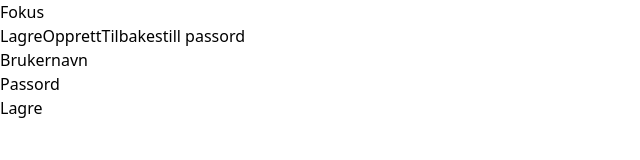
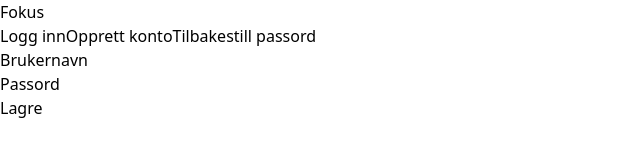
Before and after one commit to kasantix-design/FokusChat, a React (Vite) app: page / in a window 1280 px wide. Shown: the top 160 px of the page, without its empty margins (0-640 px from the left). Built offline with nearby package versions, Linux system fonts and the light colour scheme.

Commit message:
Refactor mode switch buttons for clarity

```diff
--- a/src/App.tsx
+++ b/src/App.tsx
@@ -135,12 +135,27 @@ function App() {
         <div className="bg-white dark:bg-gray-800 p-8 rounded-lg shadow-lg w-full max-w-md">
           <h1 className="text-3xl font-bold mb-6 text-center text-blue-600 dark:text-blue-400">{t.appName}</h1>
 
-          {/* MODE SWITCH */}
-          <div className="flex justify-center gap-4 mb-6 text-sm">
-            <button onClick={() => { setAuthMode('login'); setError(''); setSuccessMsg(''); }} className={`px-3 py-1 rounded ${authMode === 'login' ? 'bg-blue-100 text-blue-700 font-bold' : 'text-gray-500'}`}>{t.save}</button>
-            <button onClick={() => { setAuthMode('register'); setError(''); setSuccessMsg(''); }} className={`px-3 py-1 rounded ${authMode === 'register' ? 'bg-green-100 text-green-700 font-bold' : 'text-gray-500'}`}>{t.create}</button>
-            <button onClick={() => { setAuthMode('reset'); setError(''); setSuccessMsg(''); }} className={`px-3 py-1 rounded ${authMode === 'reset' ? 'bg-yellow-100 text-yellow-700 font-bold' : 'text-gray-500'}`}>{t.resetPassword}</button>
-          </div>
+          {/* MODE SWITCH - Tydelige overskrifter */}
+      <div className="flex justify-center gap-4 mb-6 text-sm">
+       <button
+       onClick={() => { setAuthMode('login'); setError(''); setSuccessMsg(''); }}
+       className={`px-3 py-1 rounded ${authMode === 'login' ? 'bg-blue-100 text-blue-700 font-bold' : 'text-gray-500'}`}
+       >
+        {t.btnLogin}
+        </button>
+      <button
+      onClick={() => { setAuthMode('register'); setError(''); setSuccessMsg(''); }}
+      className={`px-3 py-1 rounded ${authMode === 'register' ? 'bg-green-100 text-green-700 font-bold' : 'text-gray-500'}`}
+      >
+    {t.btnRegister}
+    </button>
+  <button
+    onClick={() => { setAuthMode('reset'); setError(''); setSuccessMsg(''); }}
+    className={`px-3 py-1 rounded ${authMode === 'reset' ? 'bg-yellow-100 text-yellow-700 font-bold' : 'text-gray-500'}`}
+    >
+    {t.btnResetPassword}
+      </button>
+   </div>
 
           {/* 1. LOGIN */}
           {authMode === 'login' && (
```
